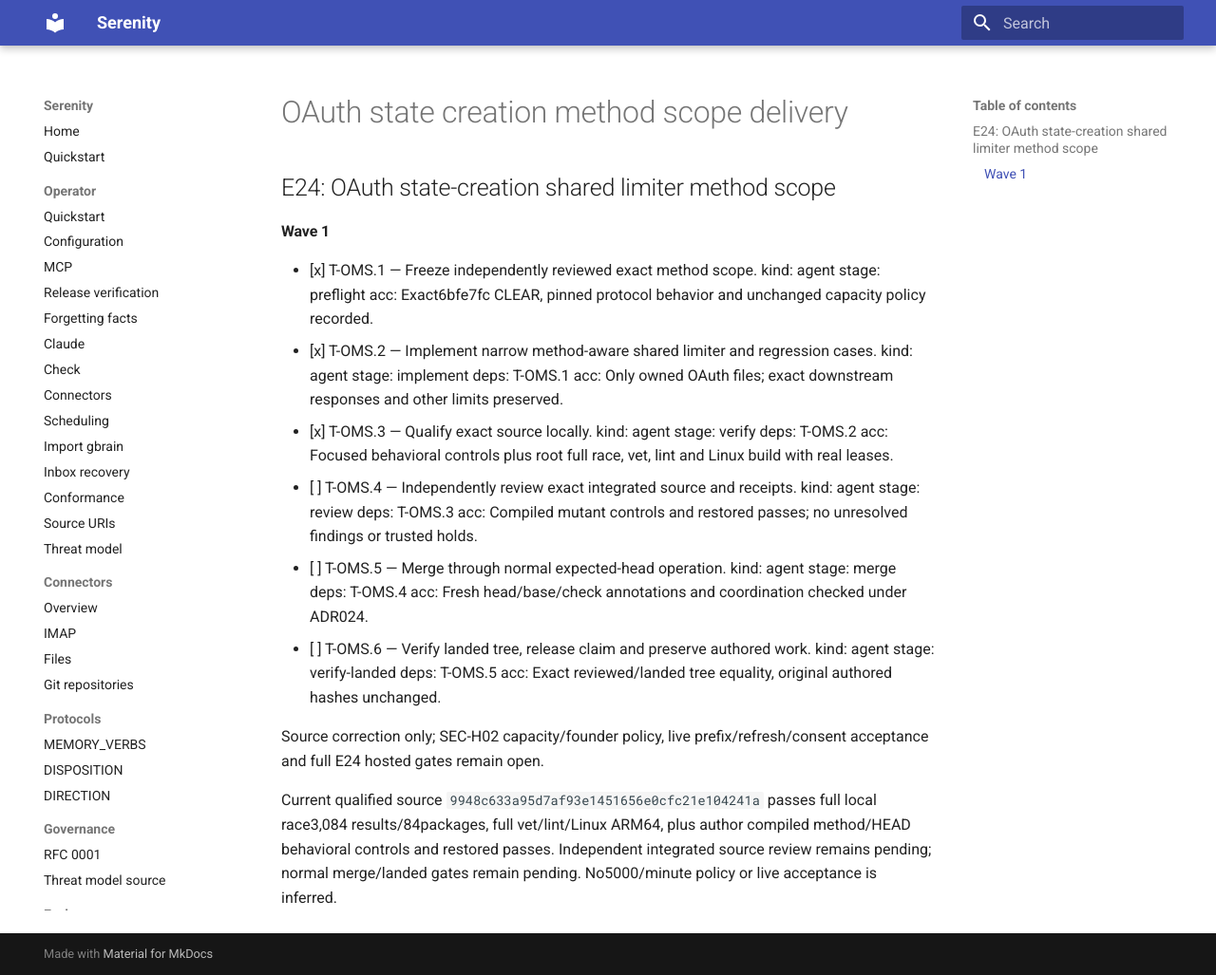
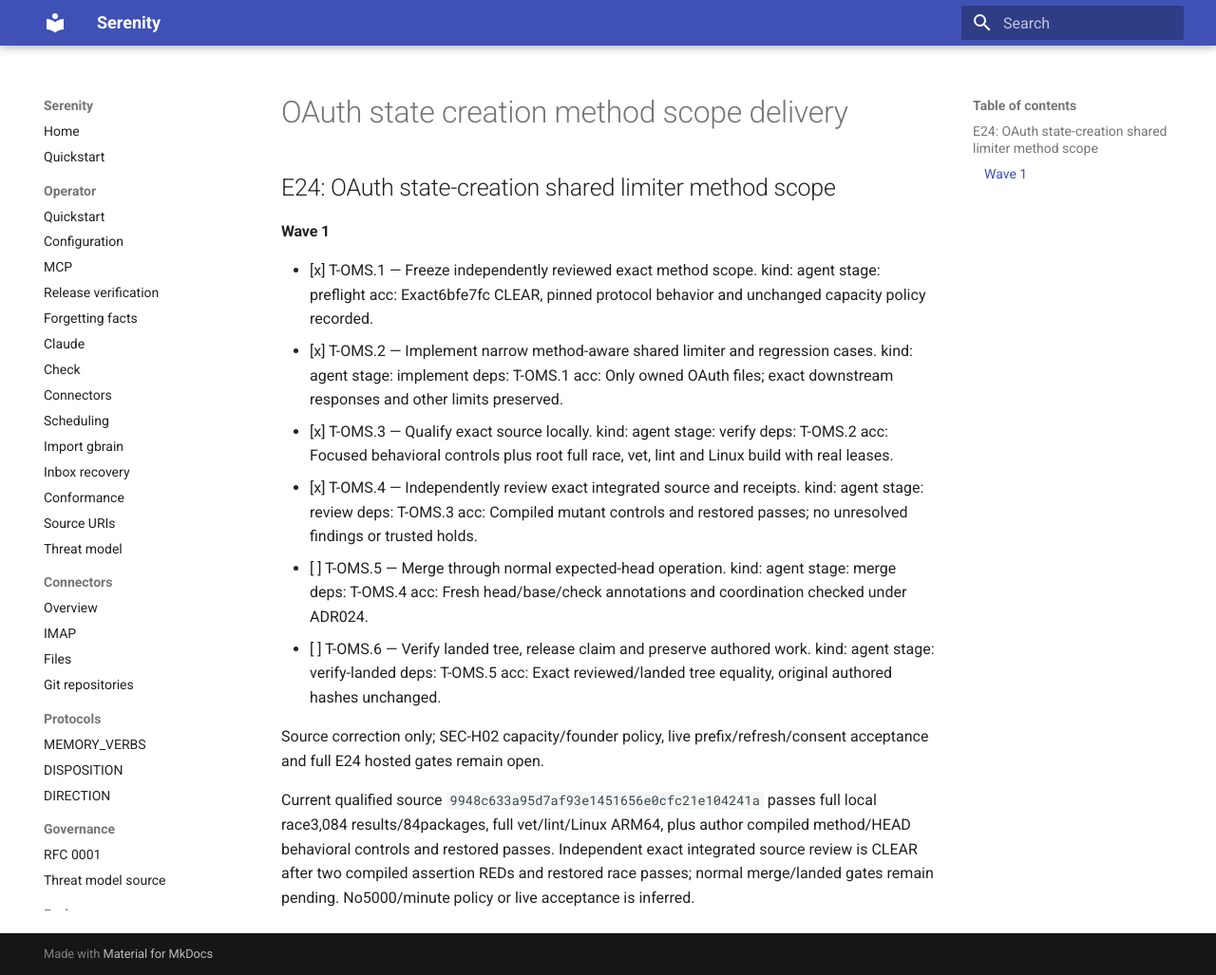
Before and after one commit to sirerun/serenity, an MkDocs documentation site: the page built from docs/plans/oauth-state-creation-method-scope-delivery-2026-10-03.md, in a window 1280 px wide and 1027 px high. Shown: the whole window at 95% size. Built offline with MkDocs 1.6.1 and Material for MkDocs 9.7.7, drawn with Linux system fonts in a browser that asks for light colours.

Commit message:
Bank independent OAuth source clearance and exact local evidence

```diff
--- a/docs/plans/oauth-state-creation-method-scope-delivery-2026-10-03.md
+++ b/docs/plans/oauth-state-creation-method-scope-delivery-2026-10-03.md
@@ -10,7 +10,7 @@
   acc: Only owned OAuth files; exact downstream responses and other limits preserved.
 - [x] T-OMS.3 — Qualify exact source locally. kind: agent stage: verify deps: T-OMS.2
   acc: Focused behavioral controls plus root full race, vet, lint and Linux build with real leases.
-- [ ] T-OMS.4 — Independently review exact integrated source and receipts. kind: agent stage: review deps: T-OMS.3
+- [x] T-OMS.4 — Independently review exact integrated source and receipts. kind: agent stage: review deps: T-OMS.3
   acc: Compiled mutant controls and restored passes; no unresolved findings or trusted holds.
 - [ ] T-OMS.5 — Merge through normal expected-head operation. kind: agent stage: merge deps: T-OMS.4
   acc: Fresh head/base/check annotations and coordination checked under ADR024.
@@ -19,4 +19,4 @@
 
 Source correction only; SEC-H02 capacity/founder policy, live prefix/refresh/consent acceptance and full E24 hosted gates remain open.
 
-Current qualified source `9948c633a95d7af93e1451656e0cfc21e104241a` passes full local race3,084 results/84packages, full vet/lint/Linux ARM64, plus author compiled method/HEAD behavioral controls and restored passes. Independent integrated source review remains pending; normal merge/landed gates remain pending. No5000/minute policy or live acceptance is inferred.
+Current qualified source `9948c633a95d7af93e1451656e0cfc21e104241a` passes full local race3,084 results/84packages, full vet/lint/Linux ARM64, plus author compiled method/HEAD behavioral controls and restored passes. Independent exact integrated source review is CLEAR after two compiled assertion REDs and restored race passes; normal merge/landed gates remain pending. No5000/minute policy or live acceptance is inferred.
```
Also changed, not shown: docs/plans/oauth-state-creation-method-scope-implementation-receipt-2026-10-03.md (+2 -0 lines), docs/plans/oauth-state-creation-method-scope-independent-source-clear-2026-10-03.md (added, +24 -0 lines), docs/roadmap.md (+2 -0 lines).
